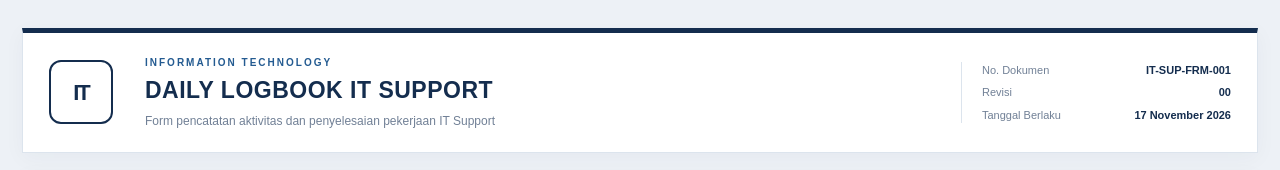
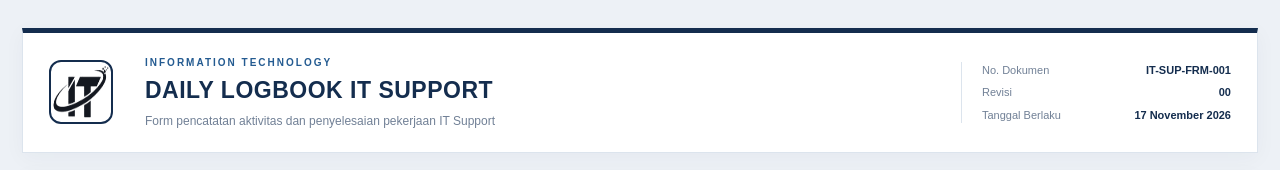
Before and after one commit to HilmanAmrullah/daily_logbook, a plain HTML site: page index.html in a window 1280 px wide. Shown: the top 170 px of the page. Drawn offline with Linux system fonts and the light colour scheme.

Commit message:
Replace header text mark with IT logo

```diff
--- a/index.html
+++ b/index.html
@@ -10,7 +10,7 @@
 <body>
   <main class="page">
     <header class="document-header">
-      <div class="brand-mark">IT</div>
+      <img class="brand-mark" src="assets/it-logo.png" alt="IT Logo">
       <div class="document-title">
         <p class="eyebrow">INFORMATION TECHNOLOGY</p>
         <h1>DAILY LOGBOOK IT SUPPORT</h1>
```
